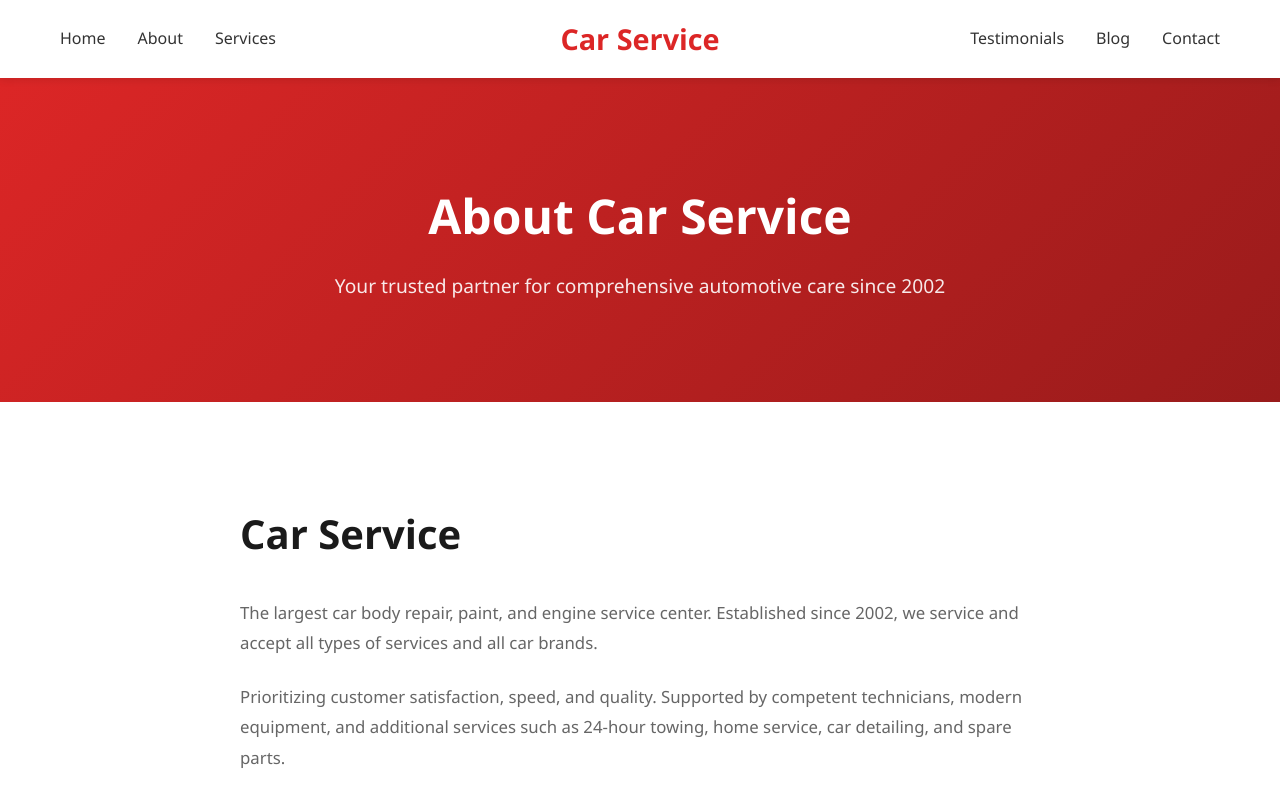
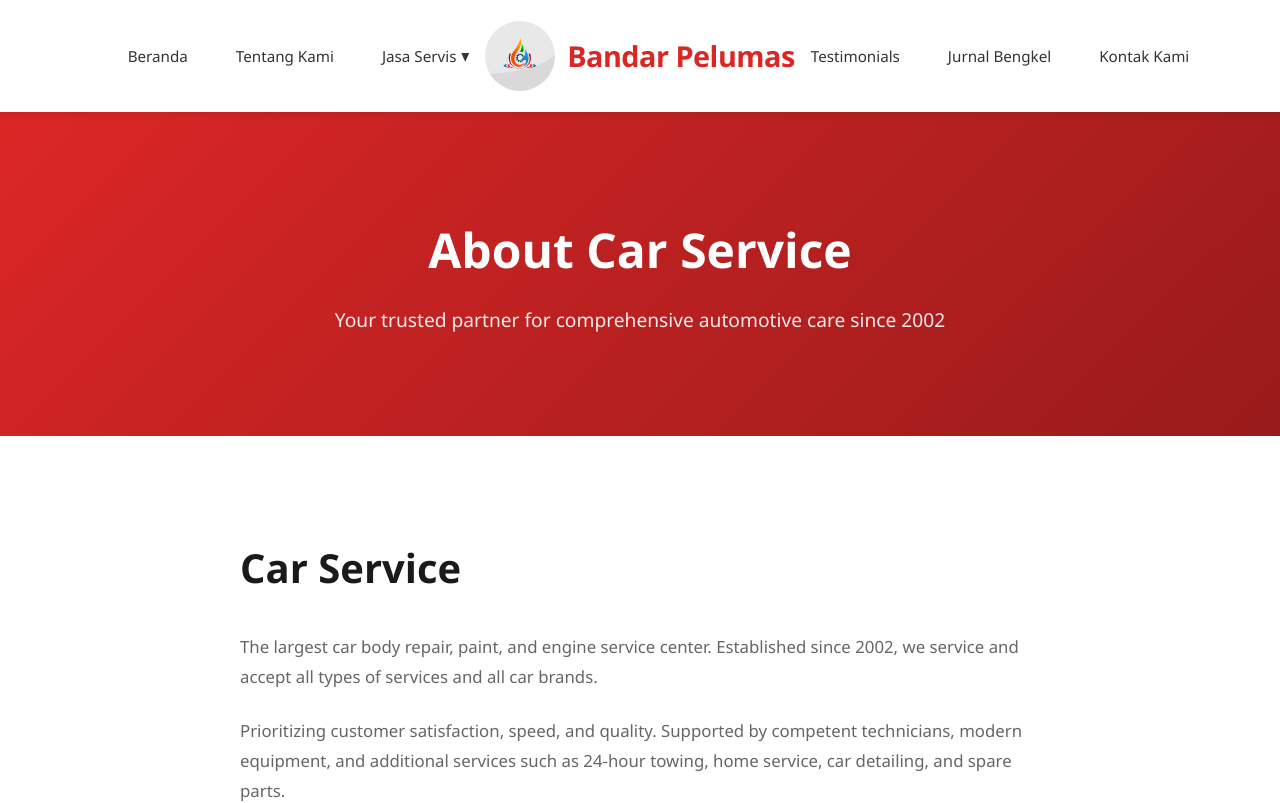
Before and after one commit to msultont/bandarpelumas-webservices, a React (Vite) app in the folder frontend/: page /about in a window 1280 px wide. Shown: the top 803 px of the page. Built offline with nearby package versions, Linux system fonts and the light colour scheme.

Commit message:
Add logo image of Bandar Pelumas, relayouting logo placeholder to center of header, fix hamburger menu bugs

```diff
--- a/frontend/src/components/Header.css
+++ b/frontend/src/components/Header.css
@@ -7,90 +7,501 @@
 }
 
 .header .container {
-  padding: 1rem 20px;
+	padding: 0.75rem 20px;
+	max-width: 100%;
 }
 
 .header-content {
-  display: flex;
-  justify-content: center;
+	display: grid;
+	grid-template-columns: 1fr auto 1fr;
 	align-items: center;
+	min-height: 80px;
 	position: relative;
 }
 
+/* Logo Container */
 .logo {
-  flex: 0 0 auto;
-}
-
-.nav-left {
-  position: absolute;
-  left: 0;
-}
-
-.nav-right {
-  position: absolute;
-  right: 0;
+	grid-column: 2;
+	display: flex;
+	align-items: center;
+	justify-content: center;
+	gap: 0.5rem;
 }
 
 .logo a {
 	text-decoration: none;
+	display: flex;
+	align-items: center;
+	gap: 0.75rem;
+	transition: transform 0.3s ease;
 }
 
-.logo h2 {
-  font-size: 1.8rem;
-  color: #dc2626;
-  font-weight: 700;
+.logo a:hover {
+	transform: scale(1.05);
 }
 
-.nav {
-  display: flex;
-  gap: 2rem;
-  align-items: center;
+.logo-img {
+	width: 60px;
+	height: 60px;
+	display: block;
+	transition: all 0.3s ease;
+	object-fit: contain;
+	border-radius: 50%;
 }
 
+.logo-text {
+	font-size: 1.5rem;
+	font-weight: 700;
+	color: #dc2626;
+	white-space: nowrap;
+	letter-spacing: -0.5px;
+}
+
+/* Navigation Styles */
 .nav a {
 	font-weight: 500;
 	color: #333;
-  transition: color 0.3s;
+	transition: all 0.3s ease;
+	text-decoration: none;
+	position: relative;
+	font-size: 0.95rem;
 }
 
 .nav a:hover {
 	color: #dc2626;
 }
 
+.nav a::after {
+	content: "";
+	position: absolute;
+	bottom: -4px;
+	left: 0;
+	width: 0;
+	height: 2px;
+	background-color: #dc2626;
+	transition: width 0.3s ease;
+}
+
+.nav a:hover::after {
+	width: 100%;
+}
+
+/* Services Dropdown */
+.services-dropdown {
+	position: relative;
+}
+
+.services-trigger {
+	background: none;
+	border: none;
+	cursor: pointer;
+	font-family: inherit;
+	font-size: 0.95rem;
+	font-weight: 500;
+	color: #333;
+	display: flex;
+	align-items: center;
+	gap: 0.3rem;
+	padding: 0;
+	transition: color 0.3s ease;
+	position: relative;
+}
+
+.services-trigger::after {
+	content: "";
+	position: absolute;
+	bottom: -4px;
+	left: 0;
+	width: 0;
+	height: 2px;
+	background-color: #dc2626;
+	transition: width 0.3s ease;
+}
+
+.services-trigger:hover,
+.services-dropdown.open .services-trigger {
+	color: #dc2626;
+}
+
+.services-trigger:hover::after,
+.services-dropdown.open .services-trigger::after {
+	width: calc(100% - 1.1rem); /* exclude chevron width */
+}
+
+.chevron {
+	font-size: 1.1rem;
+	transition: transform 0.25s ease;
+	line-height: 1;
+	display: inline-block;
+}
+
+.services-dropdown.open .chevron {
+	transform: rotate(180deg);
+}
+
+/* Drawer panel */
+.services-drawer {
+	display: none;
+	position: absolute;
+	top: calc(100% + 14px);
+	left: 50%;
+	transform: translateX(-50%);
+	background: #fff;
+	border-radius: 8px;
+	box-shadow: 0 8px 30px rgba(0, 0, 0, 0.12);
+	min-width: 200px;
+	padding: 0.5rem 0;
+	z-index: 200;
+	border-top: 3px solid #dc2626;
+	animation: drawerFadeIn 0.2s ease;
+}
+
+@keyframes drawerFadeIn {
+	from {
+		opacity: 0;
+		transform: translateX(-50%) translateY(-6px);
+	}
+	to {
+		opacity: 1;
+		transform: translateX(-50%) translateY(0);
+	}
+}
+
+.services-dropdown.open .services-drawer {
+	display: flex;
+	flex-direction: column;
+}
+
+.drawer-item {
+	padding: 0.7rem 1.25rem;
+	color: #333 !important;
+	font-size: 0.9rem;
+	font-weight: 500;
+	transition: all 0.2s ease;
+	text-decoration: none;
+	white-space: nowrap;
+	border-left: 3px solid transparent;
+}
+
+.drawer-item:hover {
+	background: #fef2f2;
+	color: #dc2626 !important;
+	border-left-color: #dc2626;
+	padding-left: 1.5rem;
+}
+
+.drawer-item::after {
+	display: none !important;
+}
+
+/* Mobile: drawer becomes an inline accordion */
+@media (max-width: 768px) {
+	.services-drawer {
+		position: static;
+		transform: none;
+		box-shadow: none;
+		border-radius: 0;
+		border-top: none;
+		border-left: 3px solid #dc2626;
+		margin: 0.25rem 0 0.25rem 0.5rem;
+		padding: 0;
+		min-width: unset;
+		animation: none;
+	}
+
+	.services-dropdown.open .services-drawer {
+		display: flex;
+	}
+
+	.drawer-item {
+		padding: 0.65rem 1rem;
+		border-bottom: 1px solid #f0f0f0;
+		border-left: none;
+	}
+
+	.drawer-item:last-child {
+		border-bottom: none;
+	}
+
+	.drawer-item:hover {
+		padding-left: 1rem;
+	}
+
+	.services-trigger {
+		padding: 0.75rem 0;
+		font-size: 1rem;
+		width: 100%;
+		justify-content: space-between;
+		border-bottom: 1px solid #f0f0f0;
+	}
+
+	.services-dropdown.open .services-trigger {
+		border-bottom-color: transparent;
+	}
+}
+
+/* Hide mobile-nav on desktop */
+.mobile-nav {
+	display: none;
+}
+
+/* Left Navigation — right-aligned to hug the logo */
+.nav-left {
+	grid-column: 1;
+	display: flex;
+	justify-content: flex-end;
+	gap: 2.5rem;
+	align-items: center;
+	padding-right: 1rem;
+}
+
+/* Right Navigation — left-aligned to hug the logo */
+.nav-right {
+	grid-column: 3;
+	display: flex;
+	justify-content: flex-start;
+	gap: 2.5rem;
+	align-items: center;
+	padding-left: 1rem;
+}
+
+/* Mobile Menu Toggle */
 .menu-toggle {
 	display: none;
 	background: none;
 	font-size: 1.5rem;
 	color: #333;
+	border: none;
+	cursor: pointer;
+	padding: 0.5rem;
+	transition: all 0.3s ease;
+	position: absolute;
+	right: 10px;
+	top: 50%;
+	transform: translateY(-50%);
+	z-index: 101;
 }
 
+.menu-toggle:hover {
+	color: #dc2626;
+	transform: translateY(-50%) scale(1.1);
+}
+
+/* Tablet Screens (768px - 1024px) */
+@media (max-width: 1024px) {
+	.nav-left,
+	.nav-right {
+		gap: 1.5rem;
+	}
+
+	.logo-img {
+		width: 55px;
+		height: 55px;
+	}
+
+	.logo-text {
+		font-size: 1.3rem;
+	}
+}
+
+/* Mobile Screens (max-width 768px) */
 @media (max-width: 768px) {
+	.header .container {
+		padding: 0.5rem 10px;
+	}
+
 	.header-content {
-    justify-content: center;
+		grid-template-columns: 1fr auto 1fr;
+		min-height: 70px;
+	}
+
+	/* Logo stays centered */
+	.logo {
+		grid-column: 2;
+		position: static;
+		transform: none;
+	}
+
+	.logo-img {
+		width: 50px;
+		height: 50px;
+	}
+
+	.logo-text {
+		display: none;
+	}
+
+	/* Hide desktop navs completely on mobile */
+	.nav-left,
+	.nav-right {
+		display: none !important;
+	}
+
+	/* Show menu toggle on mobile */
+	.menu-toggle {
+		display: block;
+	}
+
+	/* Unified Mobile Drawer */
+	.mobile-nav {
+		display: none;
+		position: fixed;
+		top: 70px;
+		left: 0;
+		right: 0;
+		background: #fff;
+		box-shadow: 0 4px 12px rgba(0, 0, 0, 0.15);
+		z-index: 99;
+		max-height: calc(100vh - 70px);
+		overflow-y: auto;
+		padding: 0.5rem 0;
+		animation: slideDown 0.25s ease;
+		flex-direction: column;
+	}
+
+	.mobile-nav.open {
+		display: flex;
+	}
+
+	@keyframes slideDown {
+		from {
+			opacity: 0;
+			transform: translateY(-8px);
+		}
+		to {
+			opacity: 1;
+			transform: translateY(0);
+		}
+	}
+
+	.mobile-nav > a,
+	.mobile-nav > .services-dropdown > .services-trigger {
+		display: block;
+		padding: 0.85rem 1.5rem;
+		font-size: 1rem;
+		font-weight: 500;
+		color: #333;
+		text-decoration: none;
+		border-bottom: 1px solid #f0f0f0;
+		transition:
+			background 0.2s,
+			color 0.2s;
+	}
+
+	.mobile-nav > a:hover {
+		background: #fef2f2;
+		color: #dc2626;
+	}
+
+	.mobile-nav > a::after {
+		display: none;
+	}
+
+	/* Services dropdown inside mobile-nav */
+	.mobile-nav .services-dropdown {
+		position: static;
+	}
+
+	.mobile-nav .services-trigger {
+		width: 100%;
+		justify-content: space-between;
+		border-bottom: 1px solid #f0f0f0;
+		border-radius: 0;
+		padding: 0.85rem 1.5rem;
+		color: #333;
+		font-size: 1rem;
+	}
+
+	.mobile-nav .services-dropdown.open .services-trigger {
+		color: #dc2626;
+		border-bottom-color: transparent;
+	}
+
+	.mobile-nav .services-trigger::after {
+		display: none;
+	}
+
+	.mobile-nav .services-drawer {
+		position: static;
+		transform: none;
+		box-shadow: none;
+		border-radius: 0;
+		border-top: none;
+		border-left: 3px solid #dc2626;
+		margin: 0 0 0 1.5rem;
+		padding: 0;
+		min-width: unset;
+		animation: none;
+	}
+
+	.mobile-nav .drawer-item {
+		padding: 0.7rem 1rem;
+		border-left: none;
+		border-bottom: 1px solid #f0f0f0;
+		font-size: 0.95rem;
+	}
+
+	.mobile-nav .drawer-item:last-child {
+		border-bottom: none;
+	}
+
+	.mobile-nav .drawer-item:hover {
+		padding-left: 1.25rem;
+	}
+}
+
+/* Small Mobile Screens (max-width 480px) */
+@media (max-width: 480px) {
+	.header .container {
+		padding: 0.5rem 5px;
+	}
+
+	.header-content {
+		min-height: 65px;
+	}
+
+	.logo-img {
+		width: 45px;
+		height: 45px;
 	}
 
 	.nav-left,
 	.nav-right {
-    display: none;
-  }
-
-  .nav-left.open,
-  .nav-right.open {
-    flex-direction: column;
-    gap: 1rem;
-    position: absolute;
-    top: 100%;
-    left: 0;
-    right: 0;
-    background: #fff;
-    padding: 1rem;
-    box-shadow: 0 4px 6px rgba(0, 0, 0, 0.1);
-    display: flex;
+		top: 65px;
 	}
 
 	.menu-toggle {
-    display: block;
-    position: absolute;
-    right: 0;
+		font-size: 1.25rem;
+		padding: 0.25rem;
 	}
 }
+
+/* Large Screens (1200px+) */
+@media (min-width: 1200px) {
+	.header .container {
+		padding: 1rem 40px;
+	}
+
+	.nav-left,
+	.nav-right {
+		gap: 3rem;
+	}
+
+	.logo-img {
+		width: 70px;
+		height: 70px;
+	}
+
+	.logo-text {
+		font-size: 1.8rem;
+	}
+}
+
+/* Extra Large Screens (1600px+) */
+@media (min-width: 1600px) {
+	.header-content {
+		grid-template-columns: 1fr auto 1fr;
+		max-width: 1400px;
+		margin: 0 auto;
+	}
+}
--- a/frontend/src/components/Header.jsx
+++ b/frontend/src/components/Header.jsx
@@ -1,35 +1,151 @@
-import { useState } from "react";
+import { useState, useRef, useEffect } from "react";
 import { Link } from "react-router-dom";
 import "./Header.css";
 
+const services = [
+	{ label: "Penjualan Pelumas", href: "/spareparts" },
+	{ label: "Sparepart", href: "/spareparts" },
+	{ label: "Coating & Detailing", href: "/spareparts" },
+	{ label: "Servis Berkala", href: "/spareparts" },
+	{ label: "Body Repair", href: "/spareparts" },
+	{ label: "Paket Servis", href: "/spareparts" },
+];
+
 export default function Header() {
 	const [isOpen, setIsOpen] = useState(false);
+	const [servicesOpen, setServicesOpen] = useState(false);
+	const servicesRef = useRef(null);
+
+	const handleNavClick = () => {
+		setIsOpen(false);
+		setServicesOpen(false);
+	};
+
+	// Close dropdown when clicking outside
+	useEffect(() => {
+		const handleClickOutside = (e) => {
+			if (
+				servicesRef.current &&
+				!servicesRef.current.contains(e.target)
+			) {
+				setServicesOpen(false);
+			}
+		};
+		document.addEventListener("mousedown", handleClickOutside);
+		return () =>
+			document.removeEventListener("mousedown", handleClickOutside);
+	}, []);
 
 	return (
 		<header className="header">
 			<div className="container">
 				<div className="header-content">
 					<nav className={`nav nav-left ${isOpen ? "open" : ""}`}>
-            <Link to="/">Home</Link>
-            <Link to="/about">About</Link>
-            <a href="/#services">Services</a>
+						<Link to="/" onClick={handleNavClick}>
+							Beranda
+						</Link>
+						<Link to="/about" onClick={handleNavClick}>
+							Tentang Kami
+						</Link>
+						<div
+							className={`services-dropdown ${servicesOpen ? "open" : ""}`}
+							ref={servicesRef}
+						>
+							<button
+								className="services-trigger"
+								onClick={() => setServicesOpen((prev) => !prev)}
+								aria-expanded={servicesOpen}
+							>
+								Jasa Servis
+								<span className="chevron">▾</span>
+							</button>
+							<div className="services-drawer">
+								{services.map((s) => (
+									<a
+										key={s.label}
+										href={s.href}
+										className="drawer-item"
+										onClick={handleNavClick}
+									>
+										{s.label}
+									</a>
+								))}
+							</div>
+						</div>
 					</nav>
 
 					<div className="logo">
 						<Link to="/">
-              <h2>Car Service</h2>
+							<img
+								src="/logo.png"
+								alt="Bandar Pelumas Logo"
+								className="logo-img"
+							/>
+							<span className="logo-text">Bandar Pelumas</span>
 						</Link>
 					</div>
 
 					<nav className={`nav nav-right ${isOpen ? "open" : ""}`}>
-            <a href="/#testimonials">Testimonials</a>
-            <a href="/#blog">Blog</a>
-            <a href="/#contact">Contact</a>
+						<a href="/#testimonials" onClick={handleNavClick}>
+							Testimonials
+						</a>
+						<a href="/#blog" onClick={handleNavClick}>
+							Jurnal Bengkel
+						</a>
+						<a href="/#contact" onClick={handleNavClick}>
+							Kontak Kami
+						</a>
 					</nav>
 
-          <button className="menu-toggle" onClick={() => setIsOpen(!isOpen)}>
-            ☰
+					<button
+						className="menu-toggle"
+						onClick={() => setIsOpen(!isOpen)}
+					>
+						{isOpen ? "✕" : "☰"}
 					</button>
+				</div>
+
+				{/* Unified Mobile Drawer */}
+				<div className={`mobile-nav ${isOpen ? "open" : ""}`}>
+					<Link to="/" onClick={handleNavClick}>
+						Beranda
+					</Link>
+					<Link to="/about" onClick={handleNavClick}>
+						Tentang Kami
+					</Link>
+					<div
+						className={`services-dropdown mobile ${servicesOpen ? "open" : ""}`}
+					>
+						<button
+							className="services-trigger"
+							onClick={() => setServicesOpen((prev) => !prev)}
+							aria-expanded={servicesOpen}
+						>
+							Jasa Servis
+							<span className="chevron">▾</span>
+						</button>
+						<div className="services-drawer">
+							{services.map((s) => (
+								<a
+									key={s.label}
+									href={s.href}
+									className="drawer-item"
+									onClick={handleNavClick}
+								>
+									{s.label}
+								</a>
+							))}
+						</div>
+					</div>
+					<a href="/#testimonials" onClick={handleNavClick}>
+						Testimonials
+					</a>
+					<a href="/#blog" onClick={handleNavClick}>
+						Jurnal Bengkel
+					</a>
+					<a href="/#contact" onClick={handleNavClick}>
+						Kontak Kami
+					</a>
 				</div>
 			</div>
 		</header>
```
Also changed, not shown: frontend/public/logo.png (added). Lines whose indentation alone changed are shown as unchanged.
